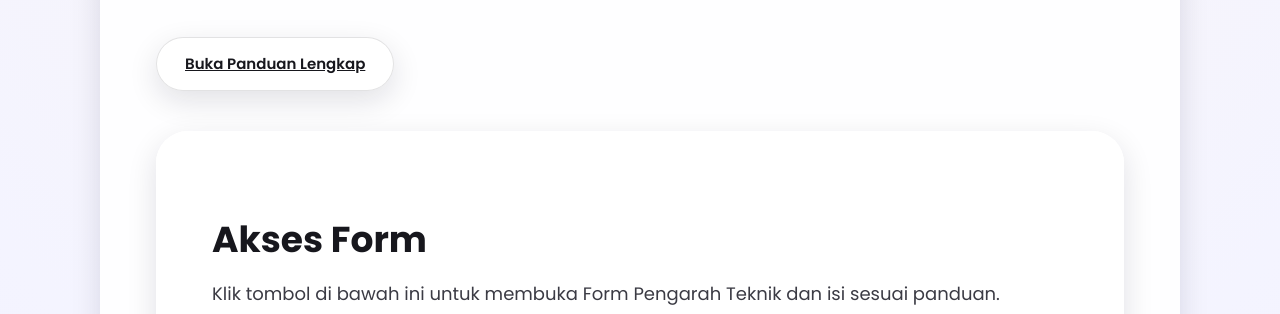
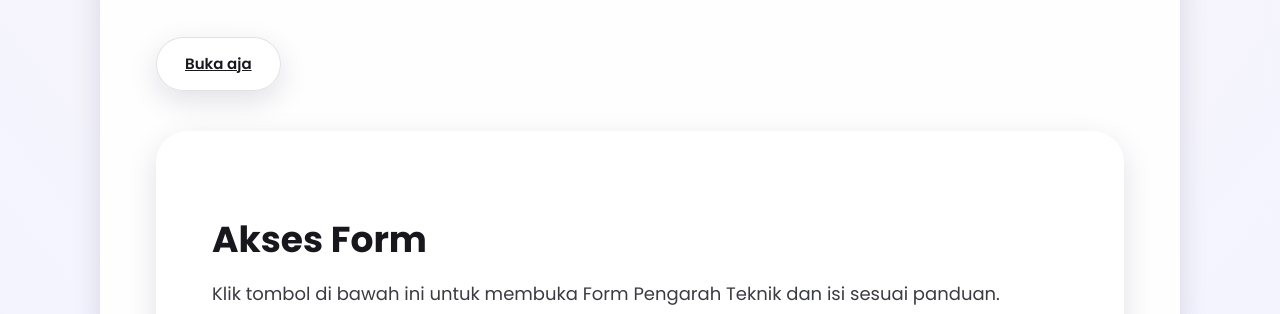
Before and after one commit to Iswwansyahnur99/formtd, a plain HTML site: page index.html in a window 1280 px wide. Shown: the part 783-1097 px from the top of the page. Drawn offline with Linux system fonts and the light colour scheme.

Commit message:
Update index.html

```diff
--- a/index.html
+++ b/index.html
@@ -47,7 +47,7 @@
             target="_blank"
             rel="noopener noreferrer"
           >
-            Buka Panduan Lengkap
+            Buka  aja
           </a>
         </div>
 
```
